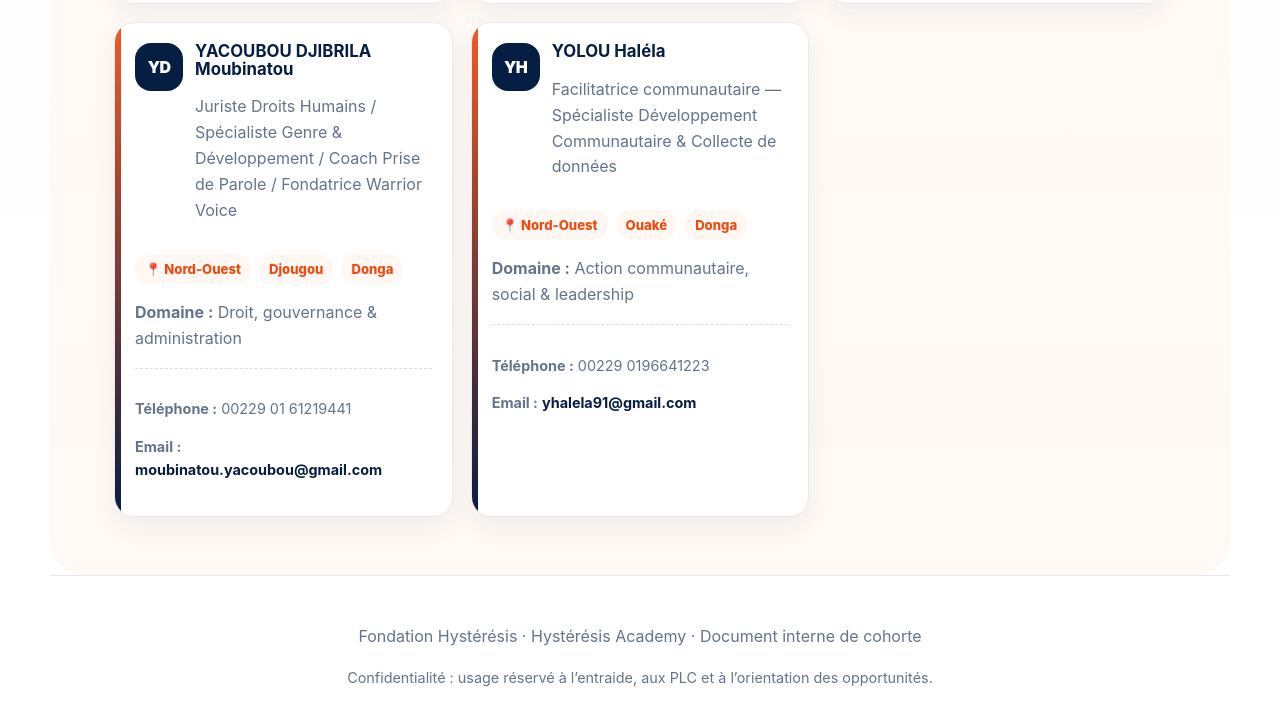
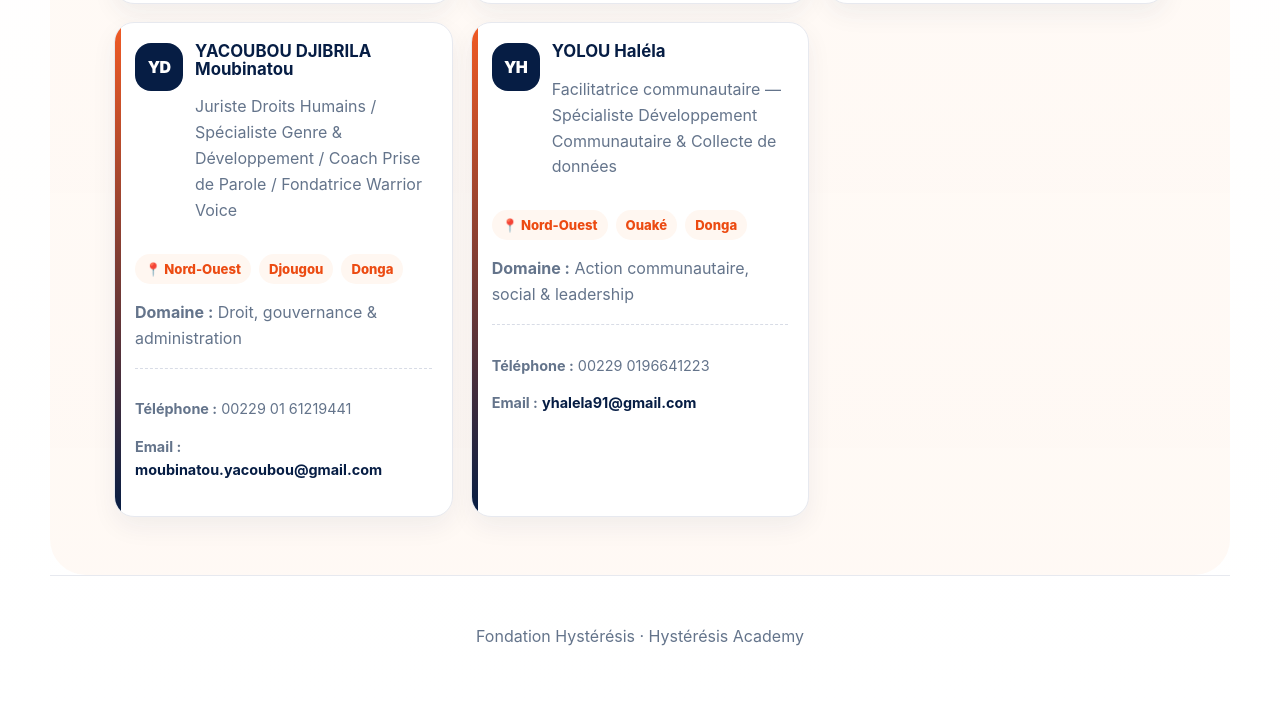
Before and after one commit to TitilolaGado/Annuaire_cohorte_conversations_inspirantes_2026, a plain HTML site: page index.html in a window 1280 px wide. Shown: the part 10011-10735 px from the top of the page. Drawn offline with Linux system fonts and the light colour scheme.

Commit message:
Troisième commit

```diff
--- a/index.html
+++ b/index.html
@@ -160,8 +160,7 @@
   </main>
 
   <footer>
-    <p>Fondation Hystérésis · Hystérésis Academy · Document interne de cohorte</p>
-    <p class="small">Confidentialité : usage réservé à l’entraide, aux PLC et à l’orientation des opportunités.</p>
+    <p>Fondation Hystérésis · Hystérésis Academy</p>
   </footer>
 
   <script src="script.js"></script>
```
